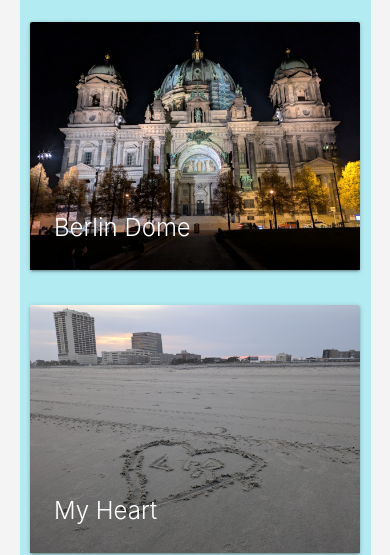
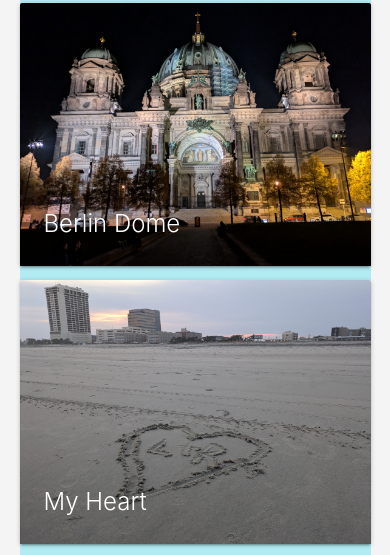
Before and after one commit to waterLilith0/waterlilith0.github.io, a web app: page /gallery.html in a window 390 px wide. Shown: the part 1928-2483 px from the top of the page. Run offline with its HTML, style and script files only (its server is not run), Linux system fonts and the light colour scheme; data that the repository does not hold is empty; some libraries are stand-ins or nearby versions.

Commit message:
style: Implement responsive masonry layout for gallery
This commit finalizes the implementation of a responsive, masonry-style
layout for the image galleries on `gallery.html` and `about.html`
using CSS Columns.

Key changes:
- Removed previous Flexbox-based gallery styling.
- Removed all Materialize grid classes (e.g., `col`, `s12`, `m6`, `l4`)
  from `.gallery-item` elements in `gallery.html` and `about.html`.
- Added CSS Column styles to `css/main.css` targeting gallery rows
  (specifically `main.container > .row:has(.gallery-item)`).
    - Sets `column-gap: 1rem`.
    - Implements responsive column counts:
        - Default (small screens < 601px): `column-count: 1;`
        - Medium screens (>= 601px): `column-count: 2 !important;`
        - Large screens (>= 993px): `column-count: 2 !important;`
          (Adjusted from 3 to 2 to improve image sizing on large screens).
    - Styles `.gallery-item` with `break-inside: avoid;`,
      `display: block;`, `width: 100%;`, and `margin-bottom: 1rem;`
      to ensure correct flow and spacing within columns.
- Includes diagnostic steps taken, such as temporarily fixing column
  counts and then re-enabling responsive behavior with `!important`
  to resolve issues where column counts were not applying correctly.

This approach provides a masonry-like effect with items of varying
heights packing tightly and ensures better image sizing on larger
screens by limiting to two columns.

```diff
--- a/about.html
+++ b/about.html
@@ -36,7 +36,7 @@
 
   <main class="container cyan lighten-4">
     <div class="row">
-      <div class="col gallery-item">
+      <div class="gallery-item">
         <div class="card">
           <div class="card-image">
             <img class="materialboxed"
--- a/css/main.css
+++ b/css/main.css
@@ -796,12 +796,9 @@ main.container > .row {
 */
 
 /* Gallery Masonry Layout using CSS Columns */
-/* Target the .row that is a child of main.container and contains .gallery-item */
-/* This selector attempts to be specific to the gallery rows on gallery.html and about.html */
 main.container > .row:has(.gallery-item) {
-  column-gap: 1rem; /* Space between columns */
-  /* Default to 1 column for small screens */
-  column-count: 1;
+  column-gap: 1rem;
+  column-count: 1; /* Default to 1 column for small screens */
 }
 
 .gallery-item {
@@ -820,7 +817,7 @@ main.container > .row:has(.gallery-item) {
 
 @media only screen and (min-width: 993px) { /* Materialize 'l' breakpoint */
   main.container > .row:has(.gallery-item) {
-    column-count: 3 !important;
+    column-count: 2 !important;
   }
 }
 
--- a/gallery.html
+++ b/gallery.html
@@ -36,7 +36,7 @@
 
     <main class="container cyan lighten-4">
       <div class="row">
-        <div class="col s12 m6 l4 gallery-item">
+        <div class="gallery-item">
           <div class="card">
             <div class="card-image">
               <img class="materialboxed"
@@ -48,7 +48,7 @@
           </div>
         </div>
 
-        <div class="col s12 m6 l4 gallery-item">
+        <div class="gallery-item">
           <div class="card">
             <div class="card-image">
               <img class="materialboxed"
@@ -60,7 +60,7 @@
           </div>
         </div>
 
-        <div class="col s12 m6 l4 gallery-item">
+        <div class="gallery-item">
           <div class="card">
             <div class="card-image">
               <img class="materialboxed"
@@ -72,7 +72,7 @@
           </div>
         </div>
 
-        <div class="col s12 m6 l4 gallery-item">
+        <div class="gallery-item">
           <div class="card">
             <div class="card-image">
               <img class="materialboxed"
@@ -84,7 +84,7 @@
           </div>
         </div>
 
-        <div class="col s12 m6 l4 gallery-item">
+        <div class="gallery-item">
           <div class="card">
             <div class="card-image">
               <img class="materialboxed"
@@ -96,7 +96,7 @@
           </div>
         </div>
 
-        <div class="col s12 m6 l4 gallery-item">
+        <div class="gallery-item">
           <div class="card">
             <div class="card-image">
               <img class="materialboxed"
@@ -108,7 +108,7 @@
           </div>
         </div>
 
-        <div class="col s12 m6 l4 gallery-item">
+        <div class="gallery-item">
           <div class="card">
             <div class="card-image">
               <img class="materialboxed"
@@ -120,7 +120,7 @@
           </div>
         </div>
 
-        <div class="col s12 m6 l4 gallery-item">
+        <div class="gallery-item">
           <div class="card">
             <div class="card-image">
               <img class="materialboxed"
@@ -132,7 +132,7 @@
           </div>
         </div>
 
-        <div class="col s12 m6 l4 gallery-item">
+        <div class="gallery-item">
           <div class="card">
             <div class="card-image">
               <img class="materialboxed"
@@ -144,8 +144,6 @@
           </div>
         </div>
 
-
-
       </div>
     </main>
 
```
